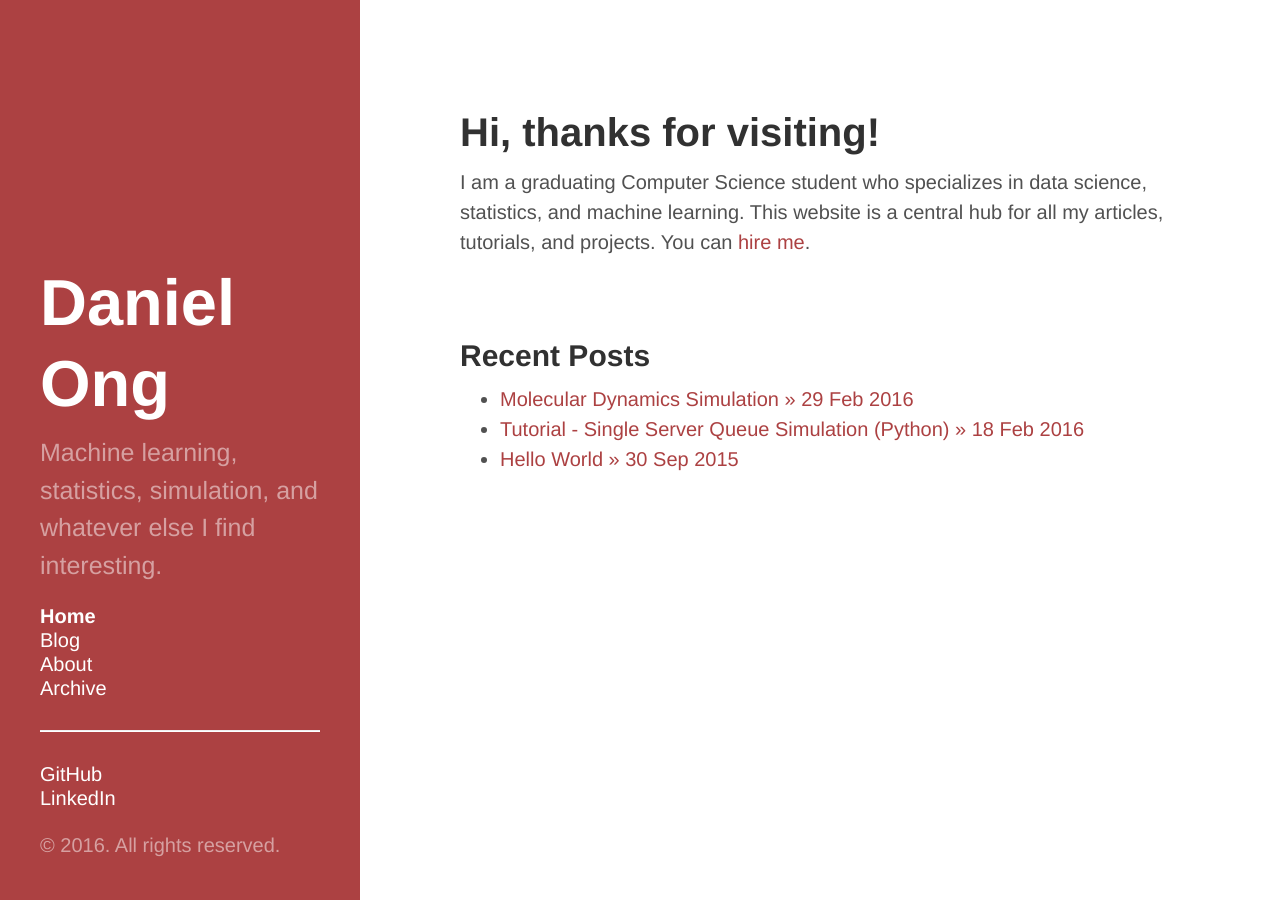
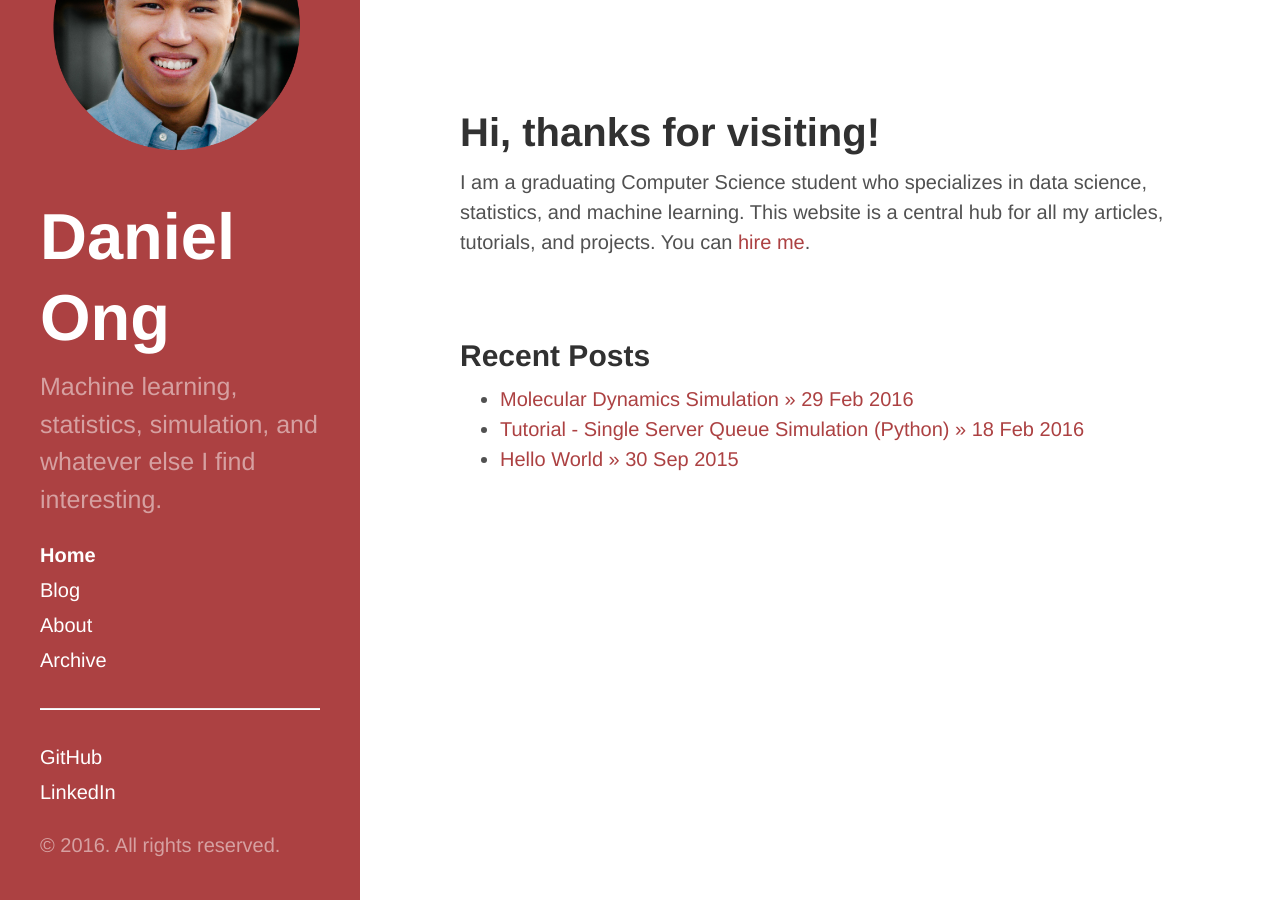
Before and after one commit to danong/danong.github.io, a Jekyll site: the page built from index.html, in a window 1280 px wide. Built offline with Jekyll 4.4.1, drawn with Linux system fonts in a browser that asks for light colours.

Commit message:
more css fixes

```diff
--- a/public/css/hyde.css
+++ b/public/css/hyde.css
@@ -101,14 +101,25 @@
   line-height: 1.75;
 }
 
-@media (max-height: 900px) {
-	.sidebar-nav-item {
-		line-height: 1.2;
-	}
-	.top-image {
-		display: none;
-	}
+/* Fix height issues */
+@media (max-height: 1080px) {
+  .sidebar {
+	line-height: 1.5;
+  }
 }
+
+@media (max-height: 800px) {
+  .top-image {
+	display: none;
+  }
+}
+
+@media (max-height: 600px) {
+  .sidebar {
+	line-height: 1.25;
+  }
+}
+
 a.sidebar-nav-item:hover,
 a.sidebar-nav-item:focus {
   text-decoration: underline;
```
